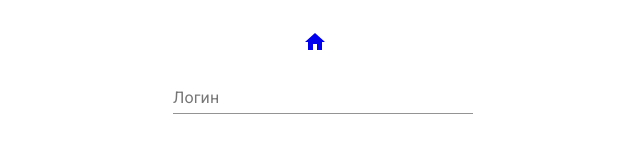
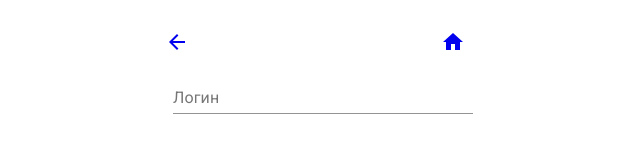
Before and after one commit to Swizi/TechPrice, a React (Create React App) app in the folder tech-price/: page /RegistrationPage in a window 1280 px wide. Shown: the top 153 px of the page, without its empty margins (325-965 px from the left). Built offline with nearby package versions, Linux system fonts and the light colour scheme.

Commit message:
Add navigation menu

```diff
--- a/tech-price/src/pages/RegistrationPage/RegistrationPage.css
+++ b/tech-price/src/pages/RegistrationPage/RegistrationPage.css
@@ -32,3 +32,10 @@ a{
   flex-direction: column;
   justify-content: center;
 }
+
+.menu-navigation {
+  width: 300px;
+  display: flex;
+  flex-direction: row;
+  justify-content: space-between;
+}
--- a/tech-price/src/pages/RegistrationPage/RegistrationPage.jsx
+++ b/tech-price/src/pages/RegistrationPage/RegistrationPage.jsx
@@ -4,6 +4,7 @@ import HomeIcon from "@material-ui/icons/Home";
 import TextField from "@material-ui/core/TextField";
 import { makeStyles } from "@material-ui/core/styles";
 import Button from "@material-ui/core/Button";
+import ArrowBackIcon from "@material-ui/icons/ArrowBack";
 
 const useStyles = makeStyles(theme => ({
   root: {
@@ -29,9 +30,14 @@ export function RegistrationPage(props) {
 
   return (
     <div className="page-flexbox">
-      <a href="/">
-        <HomeIcon />
-      </a>
+      <div className="menu-navigation">
+        <a href="/LoginPage">
+          <ArrowBackIcon />
+        </a>
+        <a href="/">
+          <HomeIcon />
+        </a>
+      </div>
       <div className="login-block">
         <form className={classes.root} noValidate autoComplete="off">
           <TextField id="standard-basic" label="Логин" />
```
